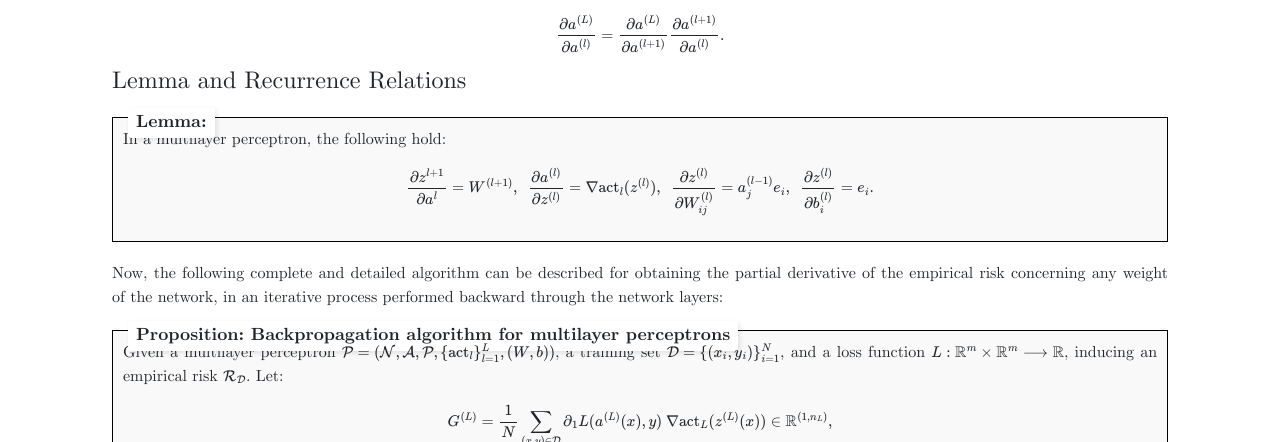
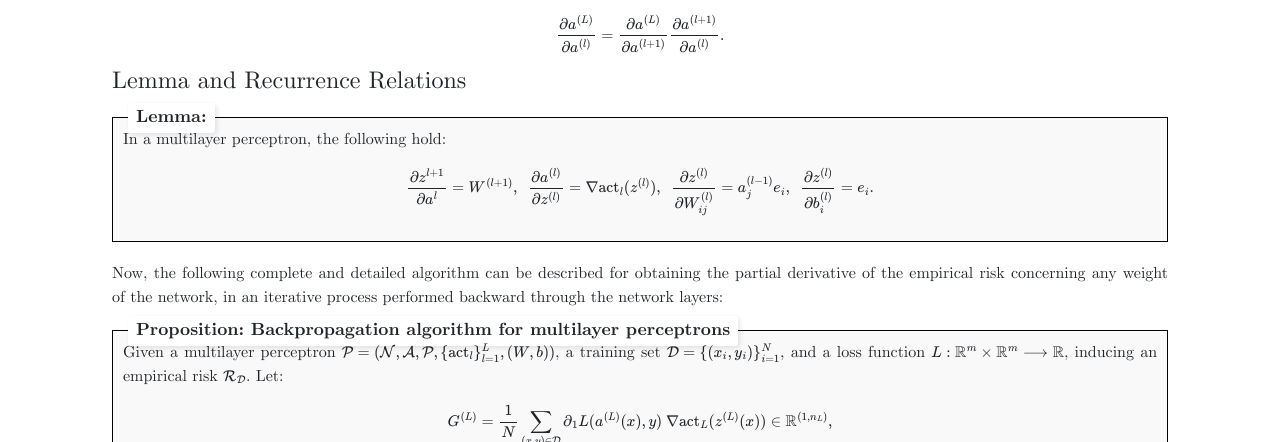
Before and after one commit to RoidaVinci/web, a Jekyll site: the page articles/backpropagation.html, which Jekyll copies as it is, in a window 1280 px wide. Shown: the part 1243-1685 px from the top of the page. Built offline with Jekyll 4.4.1, drawn with Linux system fonts in a browser that asks for light colours; some web fonts are replaced.

Commit message:
Update article.css

```diff
--- a/assets/article.css
+++ b/assets/article.css
@@ -167,11 +167,12 @@
 
     .theorem, .definition, .remark {
     border-left: 5px solid #000;
-      padding: 10px 15px;
+    padding: 20px 15px 10px 15px; /* Added more padding on the top */
     margin: 20px 0;
     background-color: transparent;
     position: relative;
 }
+
 .theorem-title, .definition-title, .remark-title {
     font-weight: bold;
     font-size: 1.1em;
@@ -179,7 +180,7 @@
     background-color: #fff;
     display: inline-block;
     position: absolute;
-      top: -10px;
+    top: -15px; /* Moved the title higher */
     left: 15px;
     box-shadow: 2px 2px 5px rgba(0, 0, 0, 0.1);
     border-radius: 3px;
```
Lines whose indentation alone changed are shown as unchanged.
